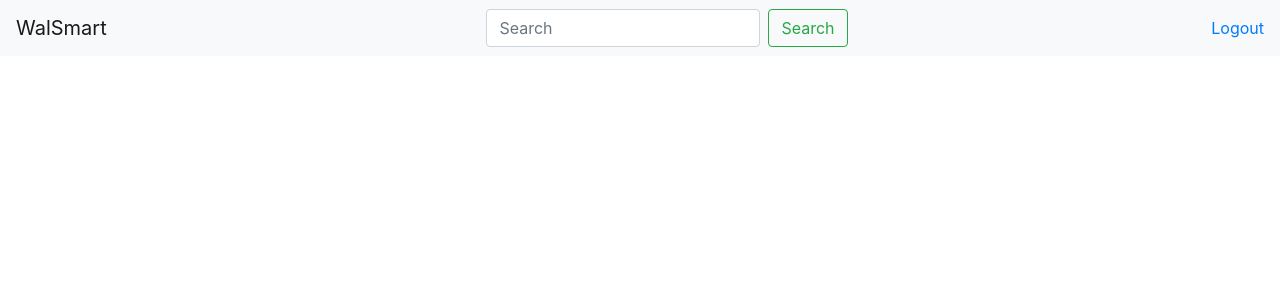
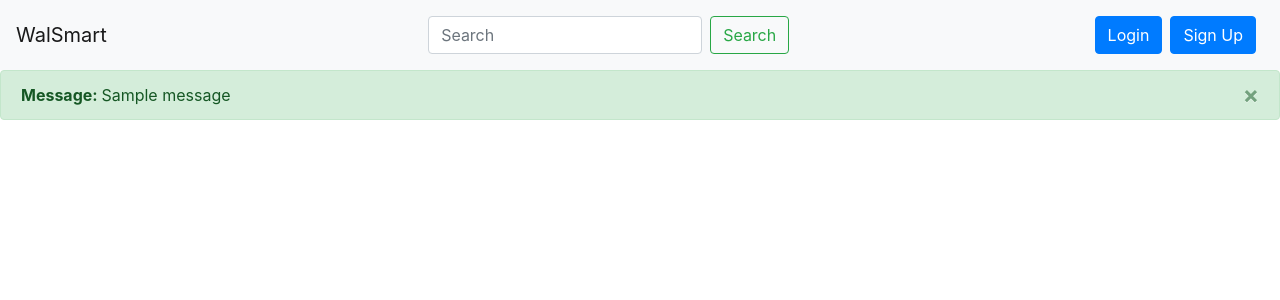
Before and after one commit to soumyadeep589/walmart-data-visualization, a Django app: page /walmart/ in a window 1280 px wide. Shown: the top 300 px of the page. Run offline with Django 3.2, Linux system fonts and the light colour scheme; tables that the repository leaves empty hold one stand-in row (values such as "Sample post"); one stand-in notice (Sample message) is shown; data that the repository does not hold is empty; parts of the project's set-up code (start-up, migrations or seed data) failed here and were passed over; some libraries are stand-ins or nearby versions.

Commit message:
handle login and logout with messages

```diff
--- a/proj/proj/settings.py
+++ b/proj/proj/settings.py
@@ -14,6 +14,7 @@ import os
 import structlog
 from dotenv import load_dotenv
 from os.path import join, dirname
+from django.contrib.messages import constants as messages
 
 dotenv_path = join(dirname(__file__), '.env')
 load_dotenv()
@@ -197,6 +198,9 @@ CELERY_BEAT_SCHEDULE = {
     }
 }
 
+MESSAGE_TAGS = {
+    messages.ERROR: "danger",
+}
 
 # Static files (CSS, JavaScript, Images)
 # https://docs.djangoproject.com/en/3.0/howto/static-files/
--- a/proj/templates/base.html
+++ b/proj/templates/base.html
@@ -2,6 +2,7 @@
 <!DOCTYPE html>
 
 <html>
+
 <head>
     <!-- Meta -->
     <meta charset="utf-8">
@@ -12,7 +13,8 @@
 
     <!-- Styles -->
     <link rel="stylesheet" type="text/css" href="{% static 'walmart/style.css' %}">
-        <link rel="stylesheet" href="https://cdn.jsdelivr.net/npm/bootstrap@4.6.0/dist/css/bootstrap.min.css" integrity="sha384-B0vP5xmATw1+K9KRQjQERJvTumQW0nPEzvF6L/Z6nronJ3oUOFUFpCjEUQouq2+l" crossorigin="anonymous">
+    <link rel="stylesheet" href="https://cdn.jsdelivr.net/npm/bootstrap@4.6.0/dist/css/bootstrap.min.css"
+        integrity="sha384-B0vP5xmATw1+K9KRQjQERJvTumQW0nPEzvF6L/Z6nronJ3oUOFUFpCjEUQouq2+l" crossorigin="anonymous">
     <script src="https://cdnjs.cloudflare.com/ajax/libs/Chart.js/2.9.4/Chart.min.js"></script>
 
 </head>
@@ -22,21 +24,115 @@
         <header>
             <nav class="navbar navbar-expand-lg navbar-light bg-light">
                 <a class="navbar-brand" href="{% url 'index' %}">WalSmart</a>
-                    <button class="navbar-toggler" type="button" data-toggle="collapse" data-target="#navbarSupportedContent" aria-controls="navbarSupportedContent" aria-expanded="false" aria-label="Toggle navigation">
+                <button class="navbar-toggler" type="button" data-toggle="collapse"
+                    data-target="#navbarSupportedContent" aria-controls="navbarSupportedContent" aria-expanded="false"
+                    aria-label="Toggle navigation">
                     <span class="navbar-toggler-icon"></span>
                 </button>
 
                 <div class="collapse navbar-collapse" id="navbarSupportedContent">
                     <form action="{% url 'search' %}" method="GET" class="form-inline my-2 mx-auto my-lg-0">
-                            <input class="form-control mr-sm-2" type="search" name="search" placeholder="Search" aria-label="Search" required>
+                        <input class="form-control mr-sm-2" type="search" name="search" placeholder="Search"
+                            aria-label="Search" required>
                         <button class="btn btn-outline-success my-2 my-sm-0" type="submit">Search</button>
                     </form>
                     <ul class="navbar-nav">
-                            <li><a href="#">Logout</a></li>
+                        {% if user.is_authenticated %}
+                        <li><a href="{% url 'logout' %}">Logout</a></li>
+                        {% else %}
+                        <button type="button" class="btn btn-primary mr-2 my-2" data-toggle="modal"
+                            data-target="#login">
+                            Login
+                        </button>
+                        <button type="button" class="btn btn-primary mr-2 my-2" data-toggle="modal"
+                            data-target="#signup">
+                            Sign Up
+                        </button>
+                        {% endif %}
                     </ul>
                 </div>
 
+                <!-- Button trigger modal -->
+
+
+                <!-- Modal -->
+                <div class="modal fade" id="signup" tabindex="-1" role="dialog"
+                    aria-labelledby="exampleModalCenterTitle" aria-hidden="true">
+                    <div class="modal-dialog modal-dialog-centered" role="document">
+                        <div class="modal-content">
+                            <div class="modal-header">
+                                <h5 class="modal-title" id="exampleModalLongTitle">Sign Up</h5>
+                                <button type="button" class="close" data-dismiss="modal" aria-label="Close">
+                                    <span aria-hidden="true">&times;</span>
+                                </button>
+                            </div>
+                            <div class="modal-body">
+                                <form action="{% url 'signup' %}" method="POST">
+                                    {% csrf_token %}
+                                    <div class="form-group">
+                                        <label for="username">Username</label>
+                                        <input type="text" class="form-control" id="username" name="username"
+                                            aria-describedby="emailHelp" placeholder="Enter username" required>
+                                    </div>
+                                    <div class="form-group">
+                                        <label for="exampleInputEmail1">Email address</label>
+                                        <input type="email" class="form-control" id="email" name="email"
+                                            aria-describedby="emailHelp" placeholder="Enter email" required>
+                                        <small id="emailHelp" class="form-text text-muted">We'll never share your email
+                                            with anyone else.</small>
+                                    </div>
+                                    <div class="form-group">
+                                        <label for="exampleInputPassword1">Password</label>
+                                        <input type="password" class="form-control" id="password" name="password"
+                                            placeholder="Password" required>
+                                    </div>
+
+                                    <button type="submit" class="btn btn-primary">Submit</button>
+                                </form>
+                            </div>
+                        </div>
+                    </div>
+                </div>
+
+                <div class="modal fade" id="login" tabindex="-1" role="dialog" aria-labelledby="exampleModalCenterTitle"
+                    aria-hidden="true">
+                    <div class="modal-dialog modal-dialog-centered" role="document">
+                        <div class="modal-content">
+                            <div class="modal-header">
+                                <h5 class="modal-title" id="exampleModalLongTitle">Login</h5>
+                                <button type="button" class="close" data-dismiss="modal" aria-label="Close">
+                                    <span aria-hidden="true">&times;</span>
+                                </button>
+                            </div>
+                            <div class="modal-body">
+                                <form action="{% url 'login' %}" method="POST">
+                                    {% csrf_token %}
+                                    <div class="form-group">
+                                        <label for="username">Username</label>
+                                        <input type="text" class="form-control" id="username" name="loginusername"
+                                            aria-describedby="emailHelp" placeholder="Enter username" required>
+                                    </div>
+                                    <div class="form-group">
+                                        <label for="exampleInputPassword1">Password</label>
+                                        <input type="password" class="form-control" id="password" name="loginpassword"
+                                            placeholder="Password" required>
+                                    </div>
+                                    <button type="submit" class="btn btn-primary">Submit</button>
+                                </form>
+                            </div>
+                        </div>
+                    </div>
+                </div>
+
             </nav>
+            {% for message in messages %}
+            <div class="alert alert-{{ message.tags }} alert-dismissible fade show" role="alert">
+                <strong>Message: </strong> {{ message }}
+                <button type="button" class="close" data-dismiss="alert" aria-label="Close">
+                  <span aria-hidden="true">&times;</span>
+                </button>
+            </div>
+            {% endfor %}
         </header>
         {% block content %}
         {% endblock %}
@@ -44,13 +140,18 @@
 
 
     <script src="https://code.jquery.com/jquery-3.1.1.min.js"></script>
-        <script src="https://cdn.jsdelivr.net/npm/popper.js@1.16.1/dist/umd/popper.min.js" integrity="sha384-9/reFTGAW83EW2RDu2S0VKaIzap3H66lZH81PoYlFhbGU+6BZp6G7niu735Sk7lN" crossorigin="anonymous"></script>
-        <script src="https://cdn.jsdelivr.net/npm/bootstrap@4.6.0/dist/js/bootstrap.min.js" integrity="sha384-+YQ4JLhjyBLPDQt//I+STsc9iw4uQqACwlvpslubQzn4u2UU2UFM80nGisd026JF" crossorigin="anonymous"></script>
+    <script src="https://cdn.jsdelivr.net/npm/popper.js@1.16.1/dist/umd/popper.min.js"
+        integrity="sha384-9/reFTGAW83EW2RDu2S0VKaIzap3H66lZH81PoYlFhbGU+6BZp6G7niu735Sk7lN"
+        crossorigin="anonymous"></script>
+    <script src="https://cdn.jsdelivr.net/npm/bootstrap@4.6.0/dist/js/bootstrap.min.js"
+        integrity="sha384-+YQ4JLhjyBLPDQt//I+STsc9iw4uQqACwlvpslubQzn4u2UU2UFM80nGisd026JF"
+        crossorigin="anonymous"></script>
     <script>
-            $(document).ready(function(){
+        $(document).ready(function () {
             {% block jquery %}
             {% endblock %}
         })
     </script>
 </body>
+
 </html>
--- a/proj/templates/search.html
+++ b/proj/templates/search.html
@@ -7,7 +7,6 @@
     <div class="row">
         <div class="col-12">
             <h3 >Results for <span class="text-info">"{{ request.GET.search }}"</span>:</h3>
-            <hr>
             {% for result in results %}
             <div class="row">
                 <div class="col-8 my-4">
--- a/proj/walmart/urls.py
+++ b/proj/walmart/urls.py
@@ -7,4 +7,7 @@ urlpatterns = [
     path('', views.index, name='index'),
     url(r'^api/chart/data/$', views.ChartData.as_view(), name='api-data'),
     path('search/', views.SearchView.as_view(), name="search"),
+    path('signup/', views.handle_signup, name="signup"),
+    path('login/', views.handle_login, name="login"),
+    path('logout/', views.handle_logout, name="logout"),
 ]
--- a/proj/walmart/views.py
+++ b/proj/walmart/views.py
@@ -7,7 +7,9 @@ from django.views.generic import TemplateView
 from django.urls import reverse_lazy, reverse
 from django.http import HttpResponse
 from django.contrib.auth.models import User
+from django.contrib.auth import authenticate, login, logout
 from django.http import HttpResponseRedirect
+from django.contrib import messages
 
 # Create your views here.
 
@@ -17,12 +19,11 @@ def index(request):
     return render(request, 'index.html')
 
 
-
 class ChartData(APIView):
 
     def get(self, request, format=None):
         products = Product.objects.filter(product_id=489882644).values()
-        name=products[0]["name"]
+        name = products[0]["name"]
         dates = [elem["created_on"].date() for elem in products]
         prices = [elem["display_price"] for elem in products]
         data = {
@@ -39,12 +40,16 @@ class SearchView(TemplateView):
     def get_context_data(self, **kwargs):
         context = super().get_context_data(**kwargs)
         kw = self.request.GET.get("search")
-        products = Product.objects.filter(name__icontains=kw).values().distinct()[:10]
+        products = Product.objects.filter(
+            name__icontains=kw).values().distinct()[:10]
         res = []
         for product in products:
-            same_name_products = Product.objects.filter(name=product["name"]).values()
-            dates = [elem["created_on"].date().strftime('%d-%m-%y') for elem in same_name_products]
-            prices = [float(elem["display_price"]) for elem in same_name_products]
+            same_name_products = Product.objects.filter(
+                name=product["name"]).values()
+            dates = [elem["created_on"].date().strftime('%d-%m-%y')
+                                             for elem in same_name_products]
+            prices = [float(elem["display_price"])
+                            for elem in same_name_products]
             data = {
                     "name": product["name"],
                     "dates": dates,
@@ -62,11 +67,37 @@ def handle_signup(request):
         email = request.POST["email"]
         password = request.POST["password"]
 
+        if User.objects.filter(username=username).exists():
+            messages.error(request, "username already exists")
+            return HttpResponseRedirect(request.META.get('HTTP_REFERER'))
+
         user = User.objects.create_user(username, email, password)
-
-
 
         return HttpResponseRedirect(request.META.get('HTTP_REFERER'))
 
     else:
         return HttpResponse('404 Not found')
+
+
+def handle_login(request):
+    if request.method == 'POST':
+        username = request.POST["loginusername"]
+        password = request.POST["loginpassword"]
+
+        user = authenticate(username=username, password=password)
+
+        if user is not None:
+            login(request, user)
+            messages.success(request, "Successfully logged in")
+            return HttpResponseRedirect(request.META.get('HTTP_REFERER'))
+        else:
+            messages.error(request, "invalid credentials, please try again")
+            return HttpResponseRedirect(request.META.get('HTTP_REFERER'))
+
+    else:
+        return HttpResponse('404 Not found')
+
+def handle_logout(request):
+    logout(request)
+    messages.success(request, "Successfully logged out")
+    return redirect('index')
```
Lines whose indentation alone changed are shown as unchanged.
